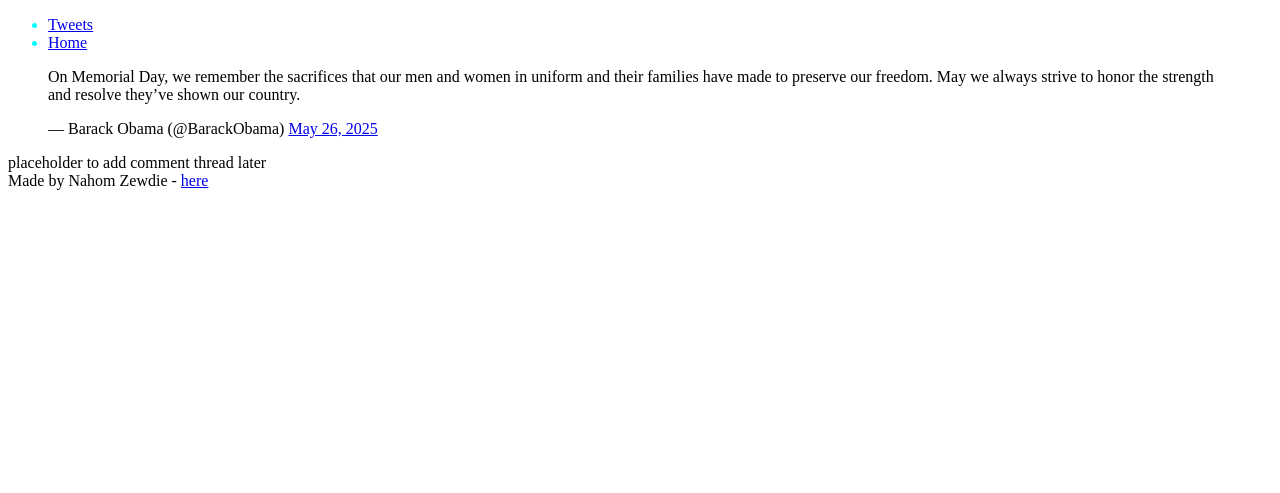
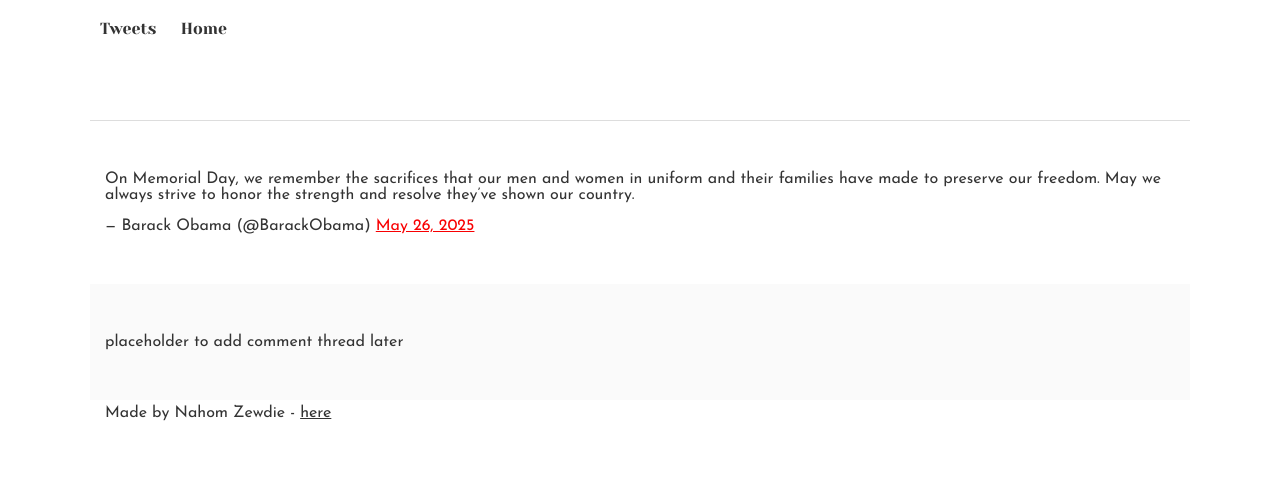
Before and after one commit to NahomZewdie/alx_html_css, a plain HTML site: page css_basic/tweets.html in a window 1280 px wide. Drawn offline with Linux system fonts and the light colour scheme.

Commit message:
Update base.css

```diff
--- a/css_basic/base.css
+++ b/css_basic/base.css
@@ -1,3 +1,200 @@
-header nav {color:aqua
+/* Importing webfonts */
+/* (If you're learning CSS, you should disregard that) */
 
+@import url(https://fonts.googleapis.com/css?family=Yeseva+One);
+@import url(https://fonts.googleapis.com/css?family=Josefin+Sans:400,700,700italic,400italic);
+
+
+/* CSS reset rules */
+
+html, body {
+	height: 100%;
+	min-height: 100%;
 }
+html, body, div, span, applet, object, iframe,
+h1, h2, h3, h4, h5, h6, p, blockquote, pre,
+a, abbr, acronym, address, big, cite, code,
+del, dfn, img, ins, kbd, q, s, samp,
+small, strike, sub, sup, tt, var,
+b, u, i, center,
+dl, dt, dd,
+fieldset, form, label, legend,
+table, caption, tbody, tfoot, thead, tr, th, td,
+article, aside, canvas, details, embed,
+figure, figcaption, footer, header, hgroup,
+menu, nav, output, ruby, section, summary,
+time, mark, audio, video {
+	margin: 0;
+	padding: 0;
+	border: 0;
+	font-size: 100%;
+	font: inherit;
+	vertical-align: baseline;
+}
+/* HTML5 display-role reset for older browsers */
+article, aside, details, figcaption, figure,
+footer, header, hgroup, menu, nav, section {
+	display: block;
+}
+body {
+	line-height: 1;
+}
+blockquote, q {
+	quotes: none;
+}
+blockquote:before, blockquote:after,
+q:before, q:after {
+	content: '';
+	content: none;
+}
+table {
+	border-collapse: collapse;
+	border-spacing: 0;
+}
+
+
+/* Fonts and colors */
+
+body {
+	font-family: 'Josefin Sans', serif;
+	color: rgba(0, 0, 0, 0.8);
+}
+h1, h2, h3, h4, h5, h6, header {
+	font-family: 'Yeseva One', sans-serif;
+}
+article {
+}
+header {
+	border-bottom: 1px solid rgb(221,221,221);
+	transition: border-bottom-color 1s ease;
+}
+header a {
+	color: rgba(0, 0, 0, 0.8);
+}
+aside {
+	background: #FAFAFA;
+}
+aside p {
+	border: 1px solid #bbb;
+	background: #ddd;
+	color: black;
+}
+footer a {
+	color: rgba(0, 0, 0, 0.8);
+}
+a {
+	color: #F80002;
+}
+
+
+/* Positioning and margins */
+
+@media (min-width: 1100px) {
+	body {
+		width: 1100px;
+		margin: 0 auto;
+	}
+}
+
+article {
+	padding: 50px 15px;
+}
+article > *:first-child {
+	margin-top: 0;
+}
+aside {
+	padding: 50px 15px;
+}
+header .right {
+	float: right;
+	margin: 0 10px 15px;
+}
+
+
+/* Header */
+header {
+	padding: 20px 0;
+	height: 80px;
+}
+header ul {
+	list-style: none;
+	margin: 0;
+	padding: 0;
+}
+header li {
+	display: inline;
+	vertical-align:middle;
+}
+header li:first-child {
+	margin: 0;
+}
+header li a {
+	margin: 0 10px;
+}
+header li.logo {
+	font-size: 36px;
+}
+header a {
+	text-decoration: none;
+}
+
+
+/* Aside */
+
+aside p {
+	border-radius: 10px;
+	padding: 20px 20px;
+}
+
+
+/* Footer */
+
+footer {
+	padding: 5px 15px;
+	height: 80px;
+}
+
+
+/* Text styles and margins */
+
+p {
+	margin-bottom: 15px;
+}
+h1 {
+	font-size: 36px;
+	margin: 40px 0 20px;
+}
+h2 {
+	font-size: 32px;
+	margin: 30px 0 15px;
+}
+h3 {
+	font-size: 28px;
+	margin: 25px 0 10px;
+}
+h4 {
+	font-size: 20px;
+	font-weight: bold;
+	margin: 20px 0 10px;
+}
+h5 {
+	font-size: 18px;
+	font-weight: bold;
+	margin: 15px 0 10px;
+}
+h6 {
+	font-weight: bold;
+	margin: 5px 0;
+}
+
+@media (max-width: 800px) {
+  body.works_on_smartphone {
+  	display: block;
+  }
+  body.works_on_smartphone main {
+  	display: block;
+  }
+  header .right {
+  	float: none;
+  }
+}
```
